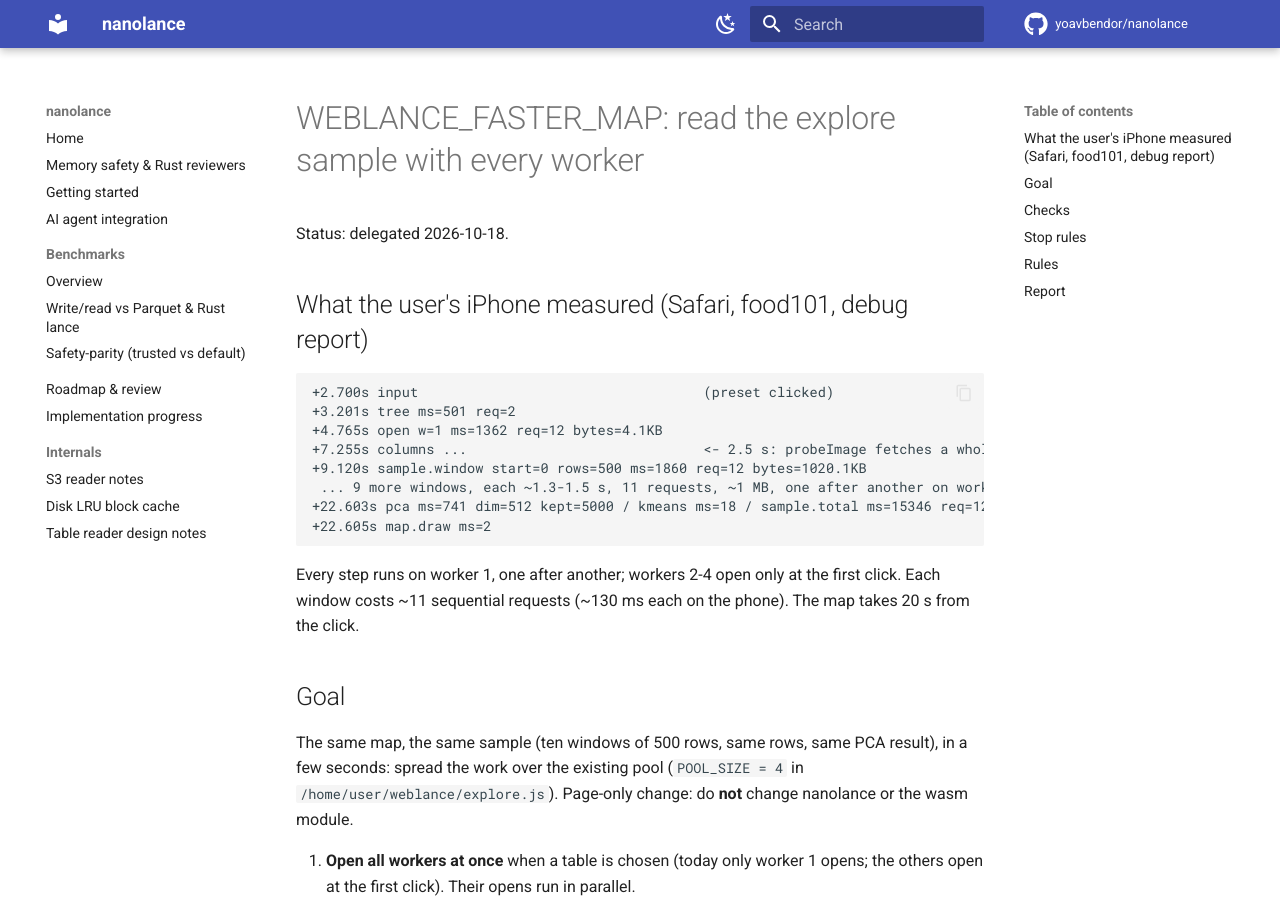
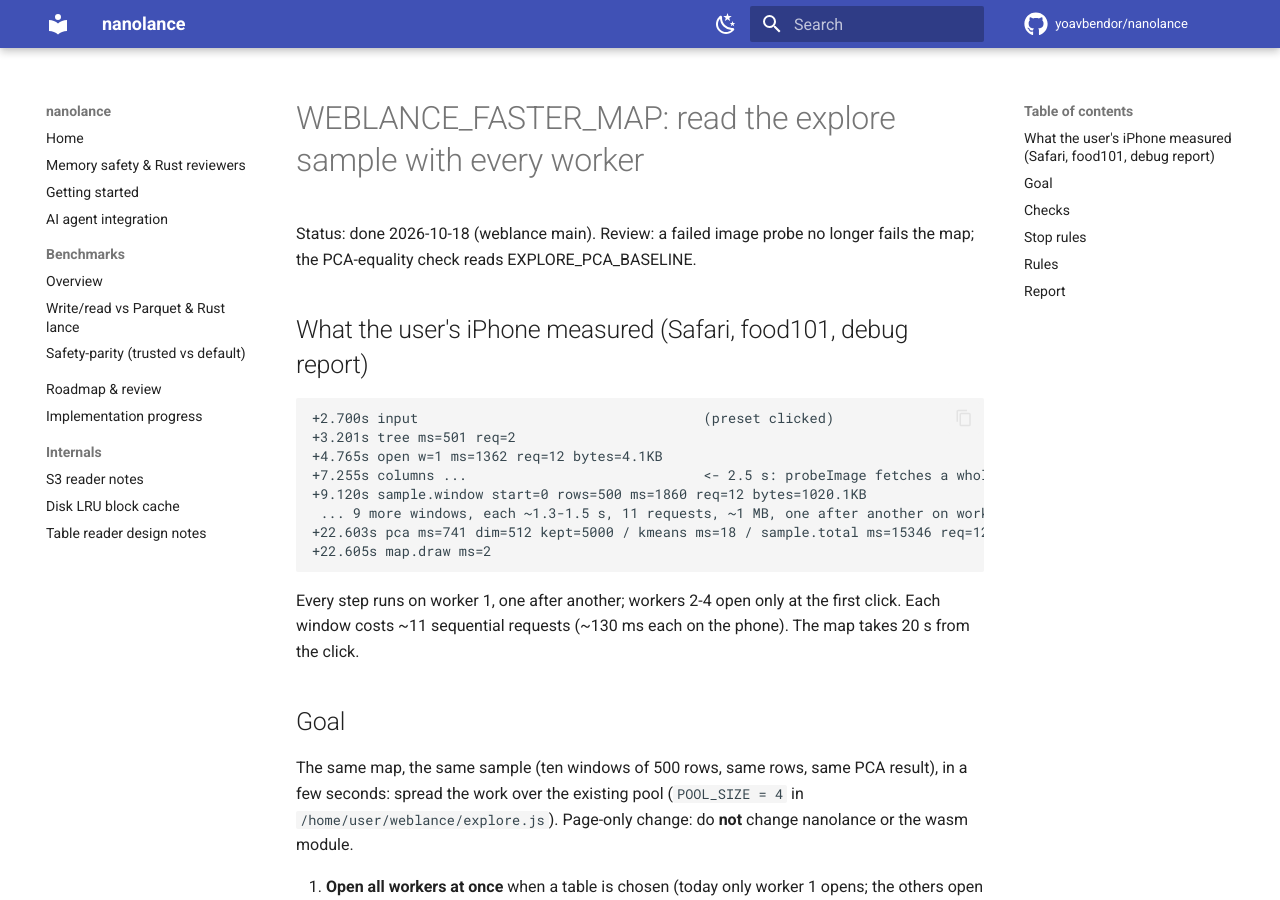
Before and after one commit to yoavbendor/nanolance, an MkDocs documentation site: the page built from docs/tasks/WEBLANCE_FASTER_MAP.md, in a window 1280 px wide and 900 px high. Built offline with MkDocs 1.6.1 and Material for MkDocs 9.7.7, drawn with Linux system fonts in a browser that asks for light colours; comment, search, counter and statistics services are not loaded.

Commit message:
Docs: faster explore map done
Co-Authored-By: Claude Opus 5.5 <noreply@anthropic.com>
Claude-Session: https://claude.ai/code/session_014PGy9PK68gHvyR8T1r5ueY

```diff
--- a/docs/tasks/WEBLANCE_FASTER_MAP.md
+++ b/docs/tasks/WEBLANCE_FASTER_MAP.md
@@ -1,6 +1,6 @@
 # WEBLANCE_FASTER_MAP: read the explore sample with every worker
 
-Status: delegated 2026-10-18.
+Status: done 2026-10-18 (weblance main). Review: a failed image probe no longer fails the map; the PCA-equality check reads EXPLORE_PCA_BASELINE.
 
 ## What the user's iPhone measured (Safari, food101, debug report)
 
```
